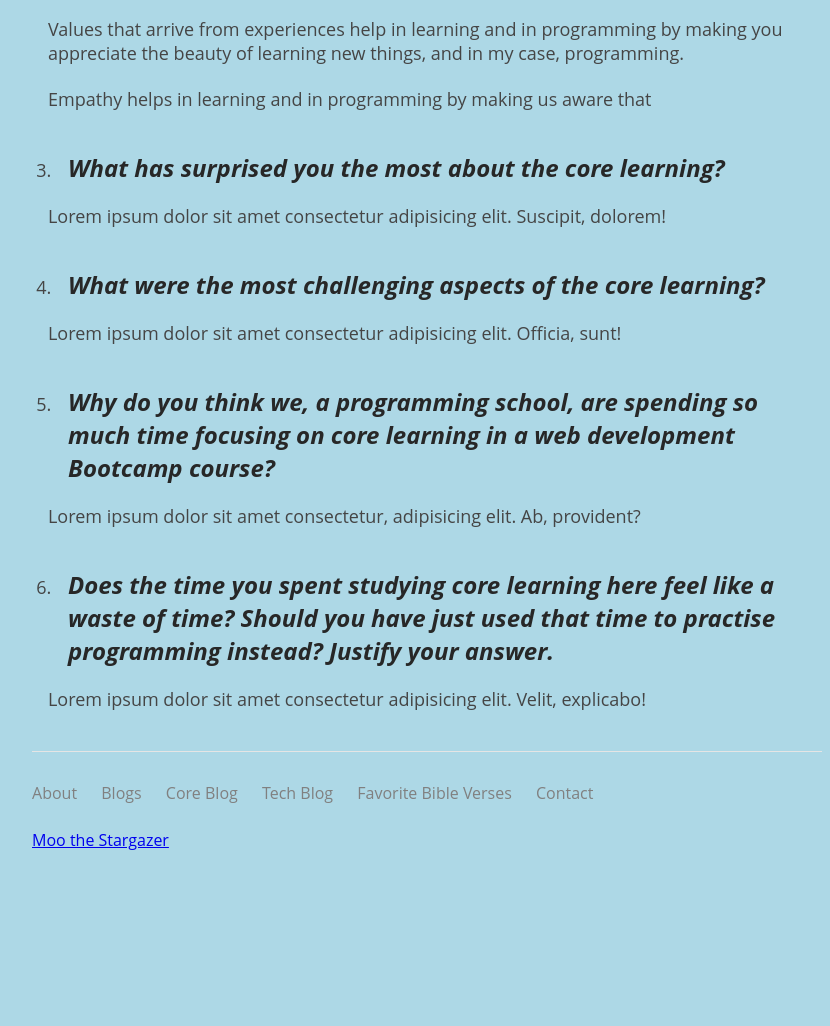
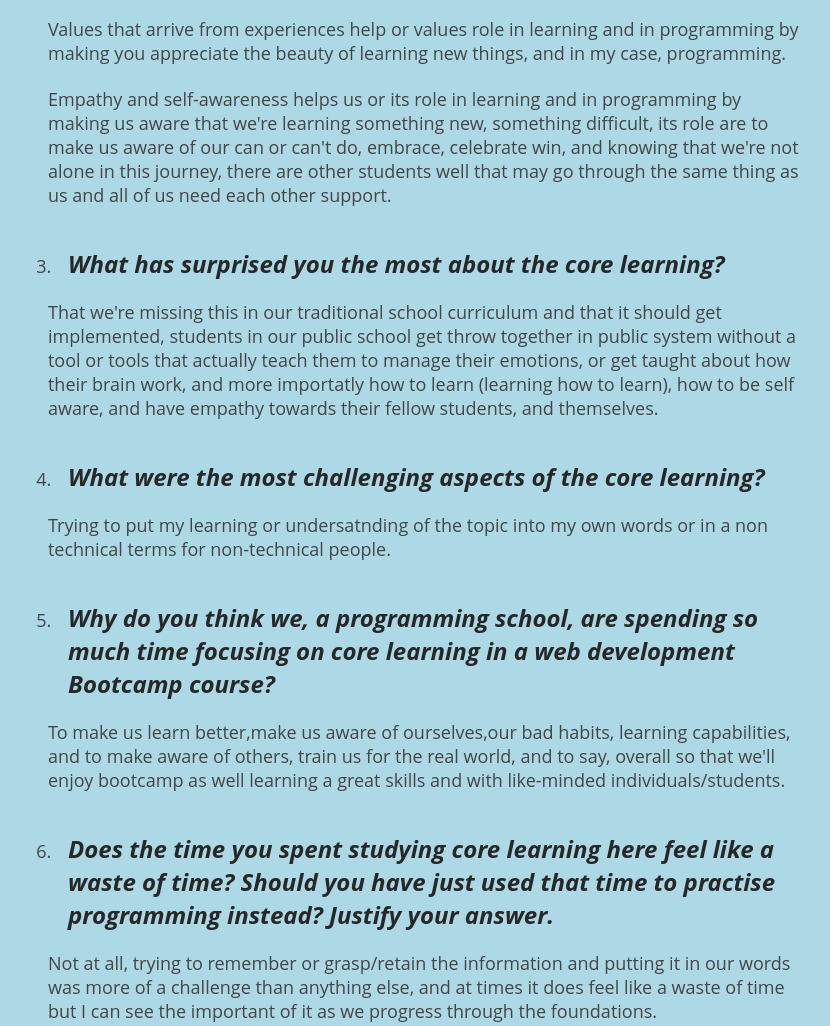
Before and after one commit to moo-kusay/moo-kusay.github.io, a plain HTML site: page blog/foundations-reflection.html in a window 1280 px wide. Shown: the part 1234-2260 px from the top of the page, without its empty margins (213-1043 px from the left). Before the commit the page ends 2105 px from the top, so only its background shows below. Drawn offline with Linux system fonts and the light colour scheme.

Commit message:
foundations-reflection brief-final

```diff
--- a/blog/foundations-reflection.html
+++ b/blog/foundations-reflection.html
@@ -88,32 +88,62 @@
      <!-- ####Q 2####-->
       <li><h3><i>What are the role of values, empathy, and self-awareness in learning and programming?</i></h3></li>
       <p>
-          Values that arrive from experiences help in learning and in programming by making you appreciate the beauty
-          of learning new things, and in my case, programming.
+          Values that arrive from experiences help or values role in learning and in programming by making you appreciate
+          the beauty of learning new things, and in my case, programming.
       </p>
       <p>
-          Empathy helps in learning and in programming by making us aware that
+          Empathy and self-awareness helps us or its role in learning and in programming by making us aware that we're learning
+          something new, something difficult, its role are to make us aware of our can or can't do, embrace, celebrate win, and
+          knowing that we're not alone in this journey, there are other students well that may go through the same thing as us
+          and all of us need each other support.
       </p>
 
 
      <!-- ####Q 3####-->
       <li><h3><i>What has surprised you the most about the core learning?</i></h3></li>
-      <p>Lorem ipsum dolor sit amet consectetur adipisicing elit. Suscipit, dolorem!</p>
+      <p>
+          That we're missing this in our traditional school curriculum and that it should get
+          implemented, students in our public school get throw together in public system without
+          a tool or tools that actually teach them to manage their emotions, or get taught about
+          how their brain work, and more importatly how to learn (learning how to learn), how to
+          be self aware, and have empathy towards their fellow students, and themselves.
+      </p>
      <!-- Q 4-->
       <li><h3><i>What were the most challenging aspects of the core learning?</i></h3></li>
 
-      <p>Lorem ipsum dolor sit amet consectetur adipisicing elit. Officia, sunt!</p>
-
-
-
+      <p>
+          Trying to put my learning or undersatnding of the topic into my own words or in a non
+          technical terms for non-technical people.
+      </p>
 
       <!-- Q 5-->
-      <li><h3><i>Why do you think we, a programming school, are spending so much time focusing on core learning in a web development Bootcamp course?</i></h3></li>
-      <p>Lorem ipsum dolor sit amet consectetur, adipisicing elit. Ab, provident?</p>
+      <li>
+        <h3>
+            <i>
+                Why do you think we, a programming school, are spending so much time focusing on
+                core learning in a web development Bootcamp course?
+            </i>
+        </h3>
+      </li>
+      <p>
+          To make us learn better,make us aware of ourselves,our bad habits, learning capabilities,
+          and to make aware of others, train us for the real world, and to say, overall so that we'll enjoy
+          bootcamp as well learning a great skills and with like-minded individuals/students.
+      </p>
 
       <!-- Q 6-->
-      <li><h3><i>Does the time you spent studying core learning here feel like a waste of time? Should you have just used that time to practise programming instead? Justify your answer.</i></h3></li>
-      <p>Lorem ipsum dolor sit amet consectetur adipisicing elit. Velit, explicabo!</p>
+      <li>
+          <h3>
+              <i>Does the time you spent studying core learning here feel like a waste of time?
+                Should you have just used that time to practise programming instead? Justify your answer.
+              </i>
+          </h3>
+      </li>
+      <p>
+          Not at all, trying to remember or grasp/retain the information and putting it in our words was
+          more of a challenge than anything else, and at times it does feel like a waste of time but I can
+          see the important of it as we progress through the foundations.
+      </p>
 
 
     </ol>
```
